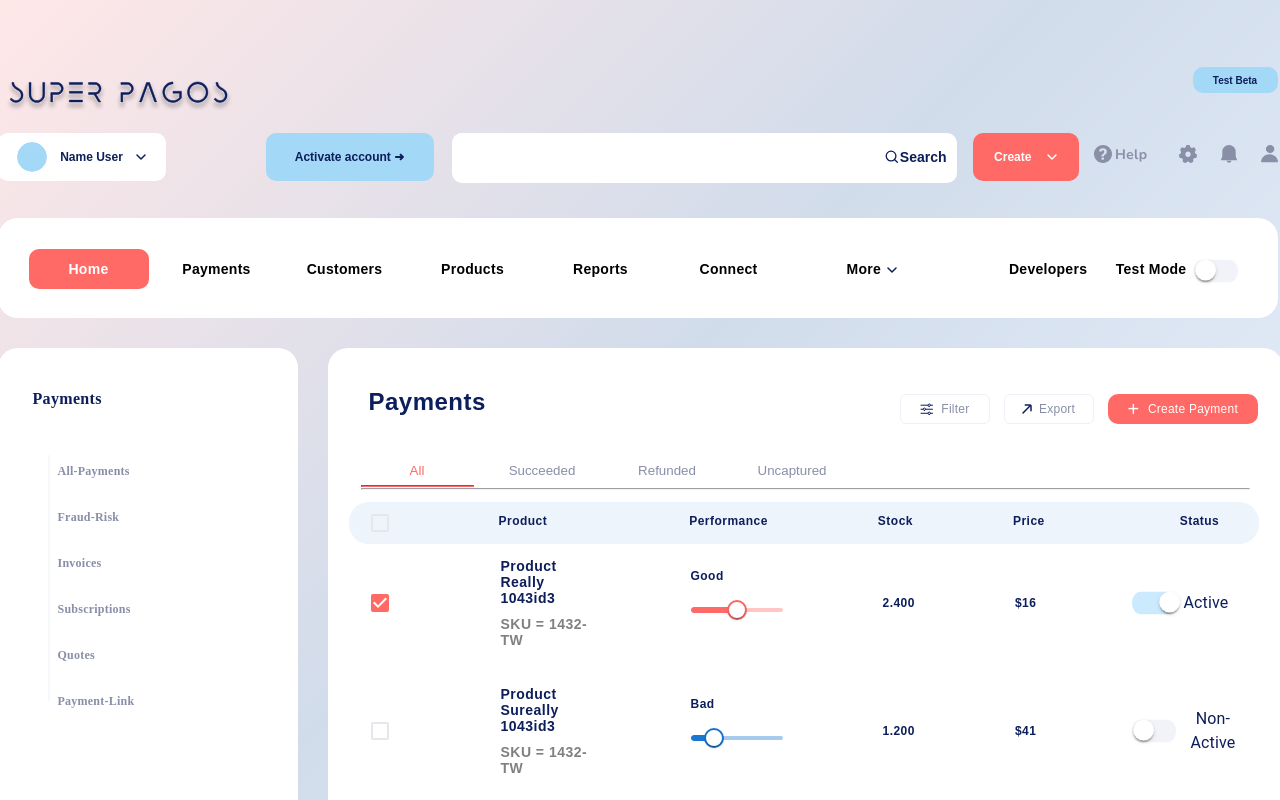
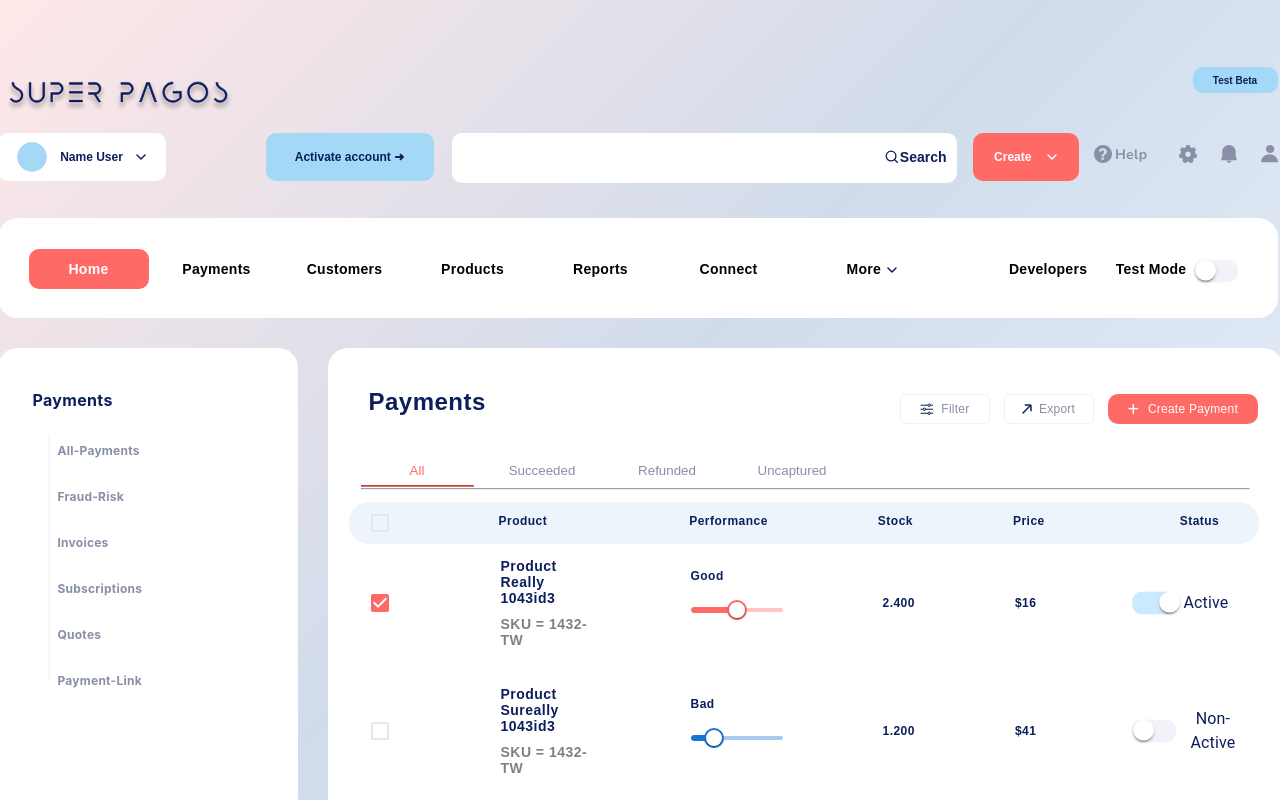
Before and after one commit to popo70023/learn-react-app, a React (Create React App) app: page /Payments in a window 1280 px wide. Shown: the top 800 px of the page. Built offline with nearby package versions, Linux system fonts and the light colour scheme.

Commit message:
feat: modify chartmenu text styles

```diff
--- a/src/components/ChartMenu/ChartMenu.scss
+++ b/src/components/ChartMenu/ChartMenu.scss
@@ -12,7 +12,7 @@
     top:42px;
     left: 35px;
     color: var(--primary-0-c-1-e-5-b-text, #0C1E5B);
-    font-family: Nunito Sans;
+    font-style: normal;
     font-size: 16px;
     font-style: normal;
     font-weight: 700;
@@ -24,14 +24,14 @@
    .Menu-Container{
     position: relative;
     left: 20px;
-    top:20px;
+    top:px;
     .Chart-menu-link{
       text-decoration: none;
     }
     .Chart-menu-btn  {
     display: flex;
     position: relative;
-    font-family: Nunito Sans;
+
     font-size: 12px;
     font-weight: 700;
     line-height: 16px;
@@ -73,7 +73,7 @@
       top:70px;
       left:70px ;
       color: var(--primary-888-fa-7-active, #888FA7);
-      font-family: Nunito Sans;
+
       font-size: 12px;
       font-style: normal;
       font-weight: 400;
```
